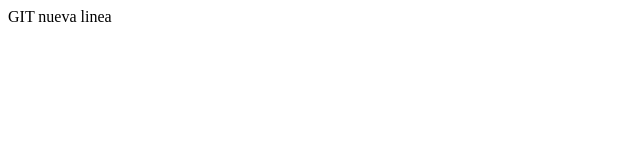
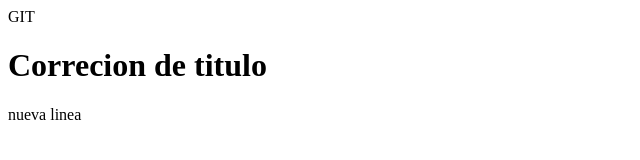
Before and after one commit to moroko79/tutorial-git1, a plain HTML site: page index.html in a window 1280 px wide. Shown: the whole page, without its empty margins (0-640 px from the left). Drawn offline with Linux system fonts and the light colour scheme.

Commit message:
error coregido

```diff
--- a/index.html
+++ b/index.html
@@ -8,6 +8,7 @@
 </head>
 <body>
     GIT
+    <h1>Correcion de titulo</h1>
     nueva linea
 </body>
 </html>
```
